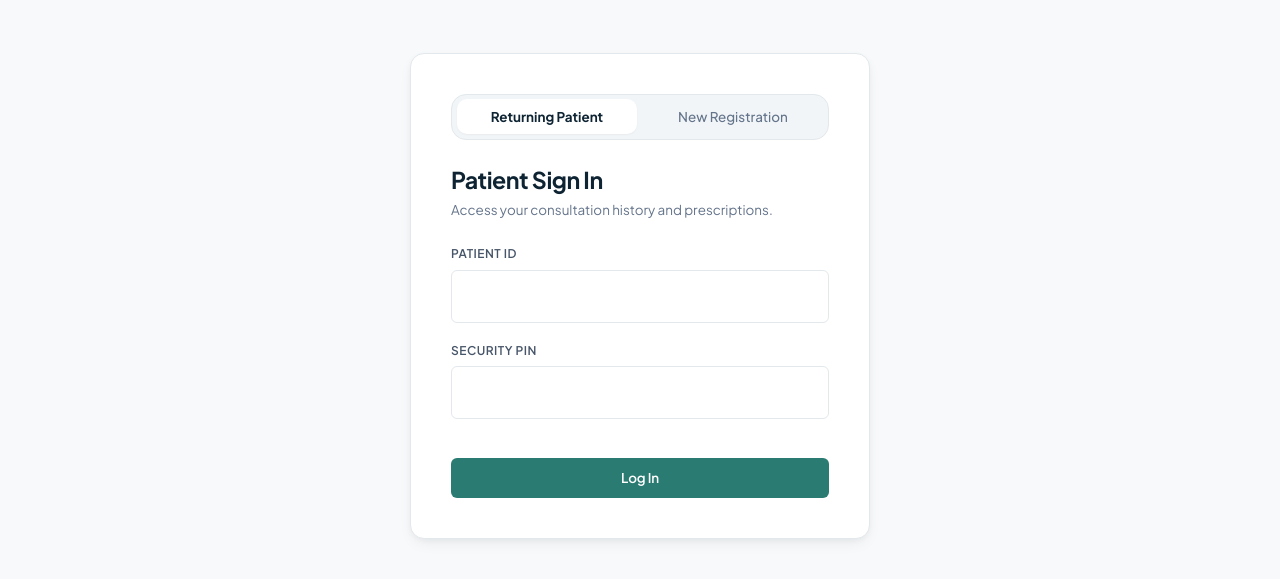
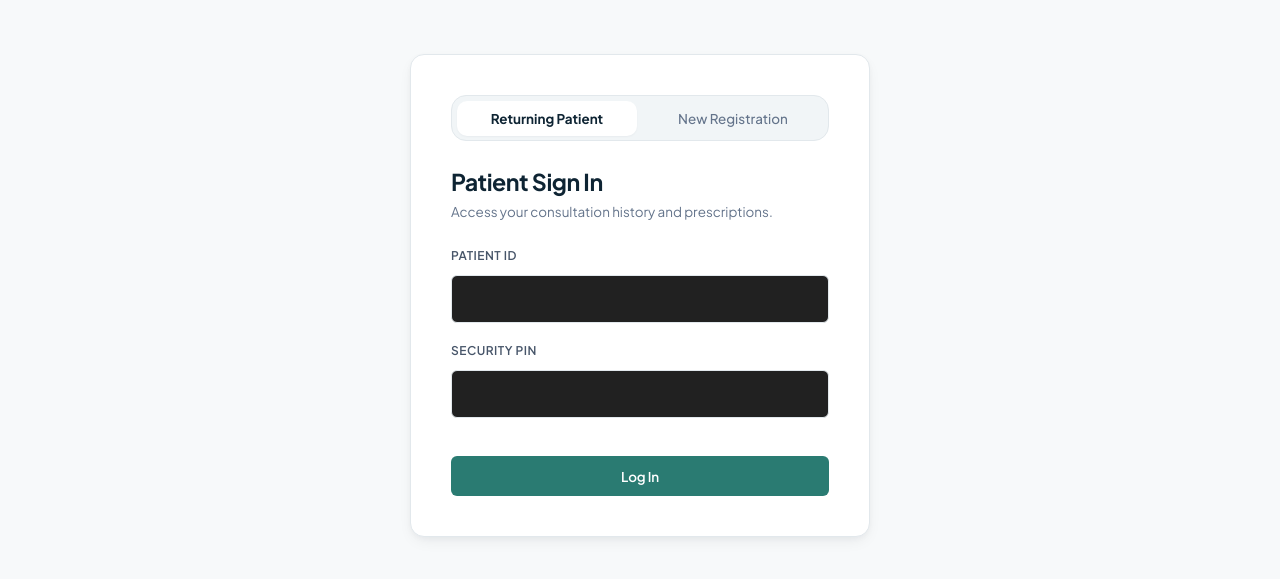
Before and after one commit to idxva/HMS-TR1, a plain HTML site: page pages/patient.html in a window 1280 px wide. Shown: the part 95-674 px from the top of the page. Drawn offline with Linux system fonts and the light colour scheme.

Commit message:
V 15102026

```diff
--- a/css/patient.css
+++ b/css/patient.css
@@ -272,7 +272,7 @@ h3 {
   font-weight: 600;
 }
 
-/* ---------- Forms & Inputs ---------- */
+/* ---------- Forms & Inputs -------xxxxxxxxxxxxxxxxxxxxxxxxxxxxxxxxxxxxxxxxxxxxxxxxxxxxxxxxxxxxxxxxxxxxxxxxxxxxxxxxxxxxxxxxxxxxxxxxxxxxxxxxxx--- */
 .form-group {
   margin-bottom: 1.15rem;
 }
@@ -283,17 +283,17 @@ h3 {
   text-transform: uppercase;
   letter-spacing: 0.04em;
   color: var(--clr-text-secondary);
-  margin-bottom: 0.4rem;
+  margin-bottom: 0.60rem;
 }
 .form-control {
   width: 100%;
-  padding: 1.0rem 0.95rem;
+  padding: 0.85rem 0.95rem;
   border: 1.5px solid var(--clr-border);
   border-radius: var(--radius-sm);
   font-size: var(--text-base);
   font-family: var(--font-body);
   color: var(--clr-text);
-  background: #ffffff;
+  background: #000000de;
   transition: border-color var(--transition), box-shadow var(--transition);
 }
 .form-control::placeholder {
```
